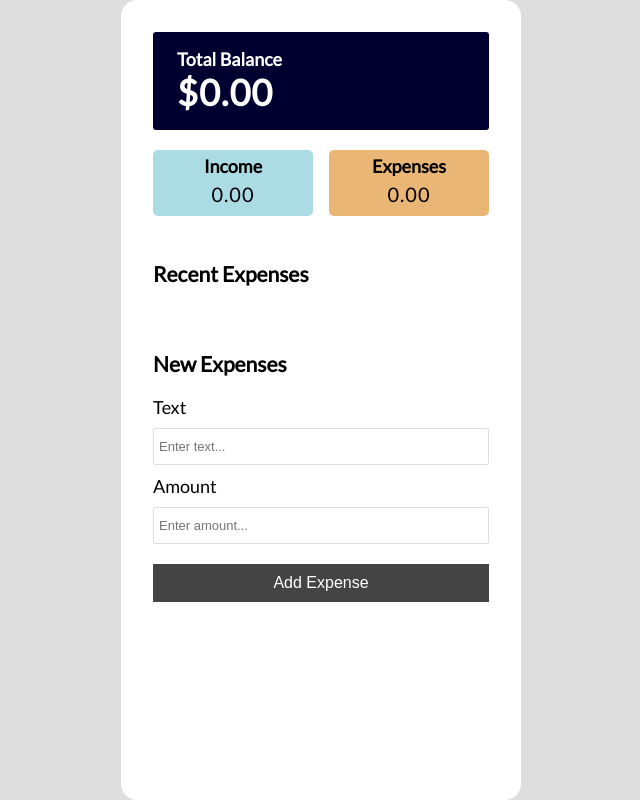
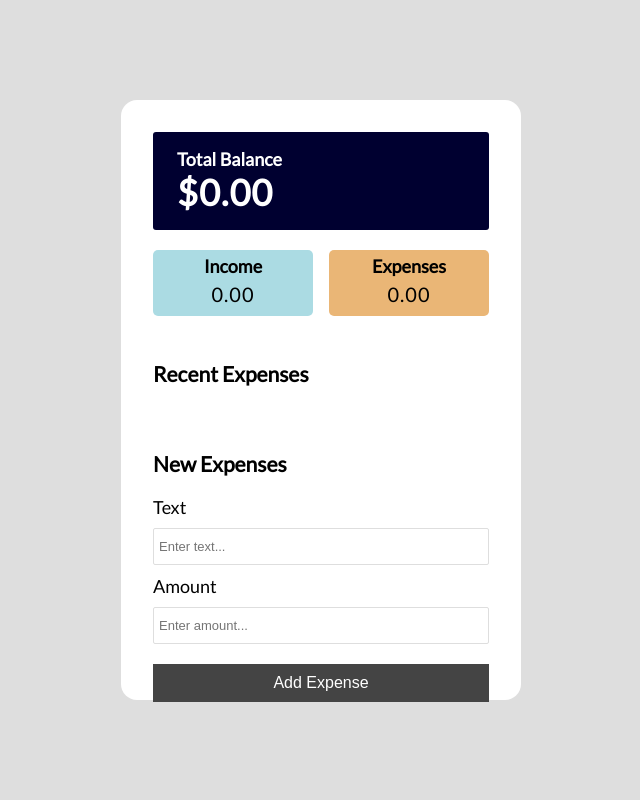
Before and after one commit to Debimpeee/expenses-tracker, a React (Create React App) app: page / in a window 1280 px wide. Shown: the whole page, without its empty margins (319-959 px from the left). Built offline with nearby package versions, Linux system fonts and the light colour scheme.

Commit message:
Update App.css

```diff
--- a/src/App.css
+++ b/src/App.css
@@ -19,6 +19,7 @@
   flex-direction: column;
   width: 100%;
   height: 100vh;
+   max-height: 600px;
   max-width: 400px;
   border-radius: 1rem;
   font-family: 'Lato', sans-serif;
```
